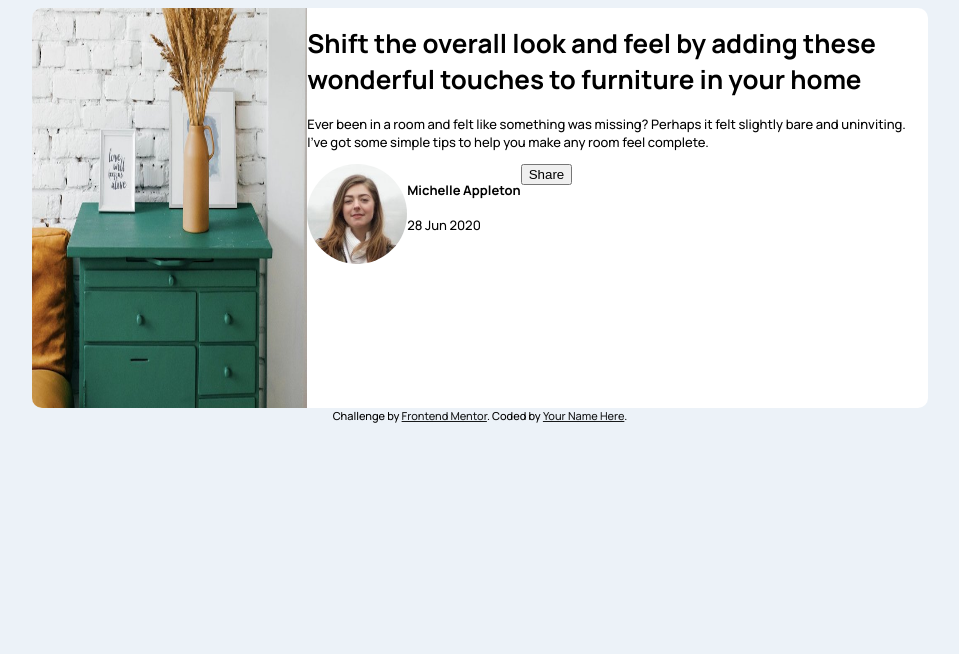
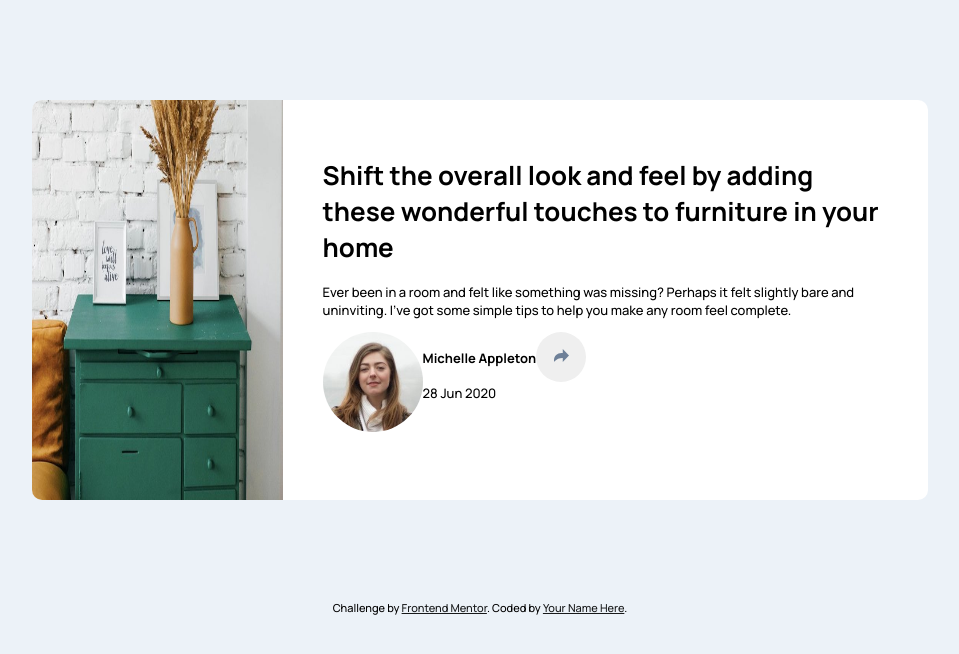
Before and after one commit to mtthuy22/article-preview-component, a plain HTML site: page index.html in a window 1280 px wide. Shown: the whole page, without its empty margins (160-1119 px from the left). Drawn offline with Linux system fonts and the light colour scheme.

Commit message:
centering stuff

```diff
--- a/index.html
+++ b/index.html
@@ -33,15 +33,16 @@
         </p>
       </div>
       <div class="credits">
+
         <div class="profile_pic">
           <img src="images\avatar-michelle.jpg" alt="profile">
         </div>
-        <div class="profile_details">
+              <div class="profile_details">
           <h4>Michelle Appleton</h4>
           <p>28 Jun 2020</p>
         </div>
         <div class="share">
-          <button>Share</button>
+          <button><img src="images\icon-share.svg" alt="share"></button>
         </div>
       </div>
     </div>
--- a/style.css
+++ b/style.css
@@ -5,12 +5,21 @@ body {
   font-weight: 500;
 }
 .main{
+  display: flex;
   height: 50vh;
-  width:70vw;
-  margin: auto;
-  display: flex;
+  width: 70vw;
+  margin: 100px auto;
   background-color: white;
   border-radius: 10px;
+}
+.text_content{
+  display: flex;
+  flex-direction: column;
+  margin: 40px;
+}
+
+.text h1,p{
+  margin: none;
 }
 
 .image img {
@@ -18,10 +27,10 @@ body {
   width: 100%;
   border-radius: 10px 0 0 10px;
 }
-
-.credits {
+.credits{
   display: flex;
 }
+
 
 .profile_pic img {
   border-radius: 50%;
@@ -30,6 +39,12 @@ body {
 
 }
 
+.share button{
+  height: 50px;
+  width: 50px;
+  border-radius: 50%;
+  border: none;
+}
 .attribution {
   font-size: 11px;
   text-align: center;
```
